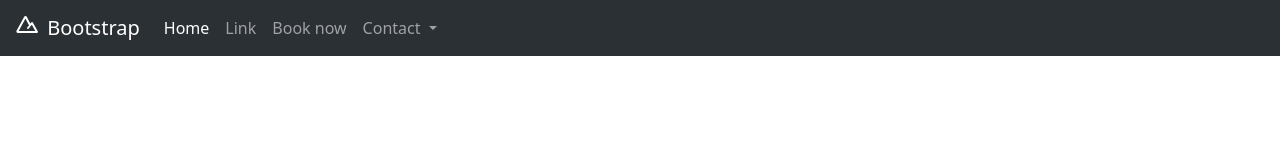
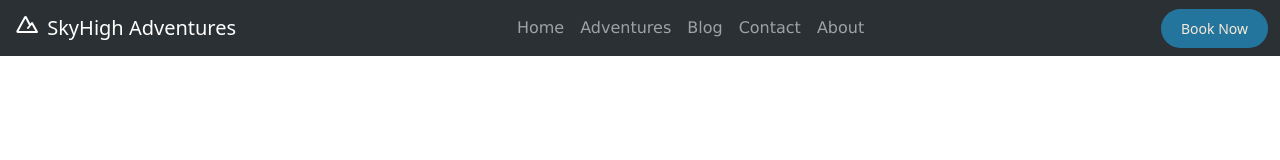
Before and after one commit to Ster0047/dsn1713-skyhighadventures-, a plain HTML site: page index.html in a window 1280 px wide. Drawn offline with nearby package versions, Linux system fonts and the light colour scheme.

Commit message:
css. fixed

```diff
--- a/css/main.css
+++ b/css/main.css
@@ -0,0 +1,44 @@
+
+
+/*
+.navbar{
+border-radius: 16px;
+padding: 1rem;
+margin: 20px;
+height: 80px;
+}  */
+
+.book-button{
+    background-color: rgb(36, 117, 157);
+    color: antiquewhite;
+    text-decoration: none;
+    font-size: 14px;
+    padding: 9px 20px;
+    border-radius: 40px;
+
+}
+
+.book-button:hover{
+background-color: antiquewhite;
+color: black;
+/* padding: 12px; */
+}
+
+.nav-link{
+font-weight: 500;
+font-family: Verdana, Geneva, Tahoma, sans-serif;
+}
+
+.nav-link:hover{
+ color: rgb(255, 255, 255);
+text-decoration: underline;
+}
+.navbar-nav{
+justify-content: center;
+}
+
+/* .navbar-slogan{
+    font-size: x-large;
+    font-weight: 600;
+    color: white;
+} */
--- a/index.html
+++ b/index.html
@@ -5,46 +5,54 @@
     <meta name="viewport" content="width=device-width, initial-scale=1">
     <title>Sky hight Adventures</title>
     <link href="https://cdn.jsdelivr.net/npm/bootstrap@5.3.3/dist/css/bootstrap.min.css" rel="stylesheet" integrity="sha384-QWTKZyjpPEjISv5WaRU9OFeRpok6YctnYmDr5pNlyT2bRjXh0JMhjY6hW+ALEwIH" crossorigin="anonymous">
+
+    <link rel="stylesheet" href="css/main.css">
   </head>
   <body>
 
 
     <nav class="navbar navbar-expand-lg bg-body-tertiary" data-bs-theme="dark">
       <div class="container-fluid">
-        <a class="navbar-brand" href="#">
-            <img src="images /mountain-svgrepo-com (2).svg" alt="Logo" width="30" height="24" class="d-inline-block align-text-top">
-            Bootstrap
+        <a class="navbar-brand me-auto" href="#">
+            <img src="images/mountain-svgrepo-com (2).svg" alt="Logo of two peak" width="30" height="24" class="d-inline-block align-text-top">
+            SkyHigh Adventures
         </a>
 
 
-      <button class="navbar-toggler" type="button" data-bs-toggle="collapse" data-bs-target="#navbarTogglerDemo02" aria-controls="navbarTogglerDemo02" aria-expanded="false" aria-label="Toggle navigation">
+      <!-- <button class="navbar-toggler" type="button" data-bs-toggle="collapse" data-bs-target="#navbarTogglerDemo02" aria-controls="navbarTogglerDemo02" aria-expanded="false" aria-label="Toggle navigation">
         <span class="navbar-toggler-icon"></span>
-      </button>
+      </button> -->
 
       <div class="collapse navbar-collapse" id="navbarTogglerDemo02">
-        <ul class="navbar-nav me-auto mb-2 mb-lg-0" >
+
+        <!-- <ul class="navbar-nav justify-content-center flex-grow-1 pe-3">
+          <li>
+            <a class="nav-slogan mx-lg-2" href="#">start your adventure!</a>
+          </li> -->
+
+        <!-- </ul> -->
+        <ul class="navbar-nav justify-content-center flex-grow-1 pe-3" >
 
           <li class="nav-item">
-            <a class="nav-link active" aria-current="page" href="#">Home</a>
+            <a class="nav-link" aria-current="page" href="#">Home</a>
           </li>
 
           <li class="nav-item">
-            <a class="nav-link" href="#">Link</a>
+            <a class="nav-link" href="#">Adventures</a>
           </li>
 
           <li class="nav-item">
-            <a class="nav-link" href="#">Book now</a>
+            <a class="nav-link" href="#">Blog</a>
           </li>
 
-          <li class="nav-item dropdown">
-            <a class="nav-link dropdown-toggle" href="#" role="button" data-bs-toggle="dropdown" aria-expanded="false">
-              Contact
-            </a>
-            <ul class="dropdown-menu">
-              <li><a class="dropdown-item" href="#">Action</a></li>
-              <li><a class="dropdown-item" href="#">Another action</a></li>
-              <li><a class="dropdown-item" href="#">Something else here</a></li>
-            </ul>
+          <li class="nav-item">
+            <a class="nav-link" href="#">Contact</a>
+          </li>
+
+           <li class="nav-item">
+            <a class="nav-link" href="#">About</a>
+          </li>
+
 
         </ul>
 
@@ -66,6 +74,11 @@
         </form> -->
 
       </div>
+      <a href="a" class="book-button">Book Now</a>
+
+      <button class="navbar-toggler" type="button" data-bs-toggle="collapse" data-bs-target="#navbarTogglerDemo02" aria-controls="navbarTogglerDemo02" aria-expanded="false" aria-label="Toggle navigation">
+        <span class="navbar-toggler-icon"></span>
+      </button>
     </div>
   </nav>
 
```
Also changed, not shown: images /mountain-svgrepo-com (2).svg (deleted), images/mountain-svgrepo-com (2).svg (added).
